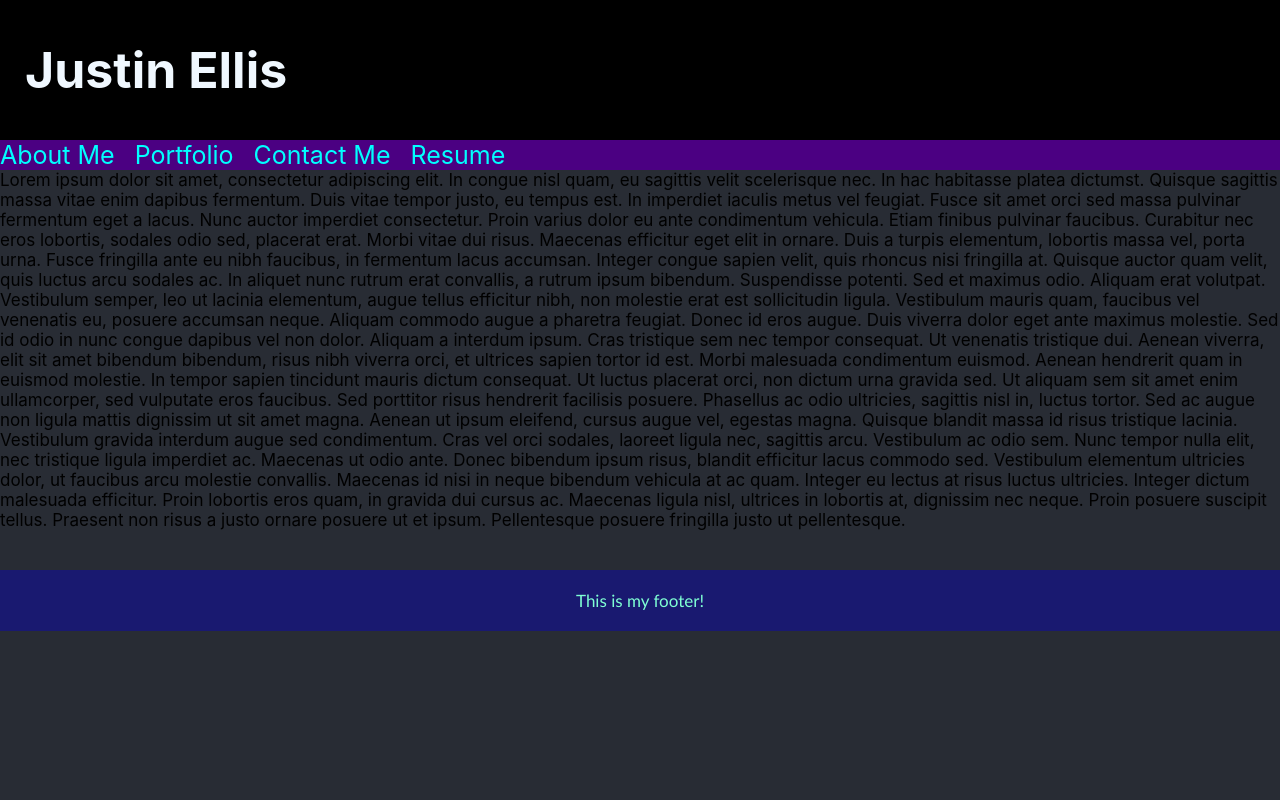
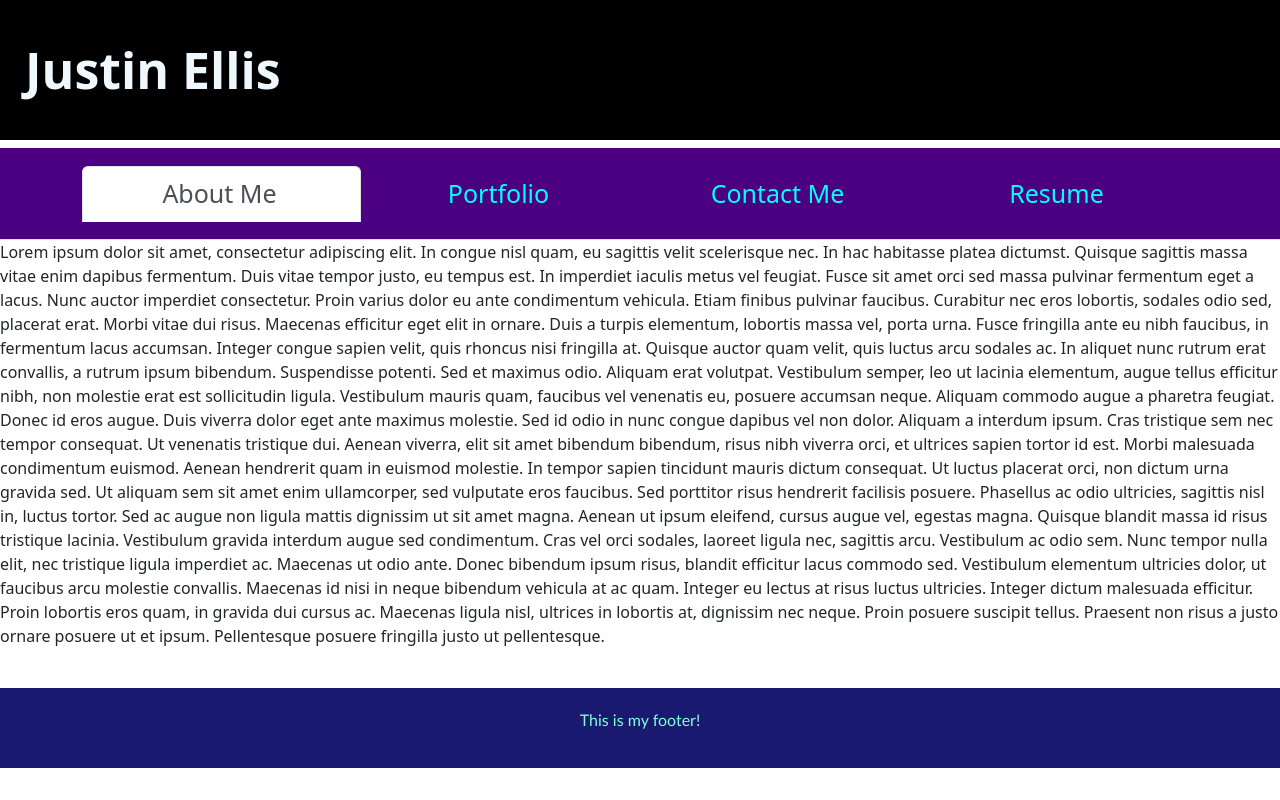
Before and after one commit to jdellis490/react-portfolio, a React (Create React App) app: page / in a window 1280 px wide. Built offline with nearby package versions, Linux system fonts and the light colour scheme.

Commit message:
Added Bootstrap for navbar styling and component pages for future rendering

```diff
--- a/package.json
+++ b/package.json
@@ -6,7 +6,9 @@
     "@testing-library/jest-dom": "^5.16.5",
     "@testing-library/react": "^13.4.0",
     "@testing-library/user-event": "^13.5.0",
+    "bootstrap": "^5.2.3",
     "react": "^18.2.0",
+    "react-bootstrap": "^2.7.0",
     "react-dom": "^18.2.0",
     "react-scripts": "5.0.1",
     "web-vitals": "^2.1.4"
--- a/src/components/Header.js
+++ b/src/components/Header.js
@@ -5,7 +5,7 @@ const Header = () => {
   return (
     <div>
       <h1 className="header">Justin Ellis</h1>
-      <Navbar />
+      <Navbar className='container' />
     </div>
   );
 };
--- a/src/components/Navbar.js
+++ b/src/components/Navbar.js
@@ -1,16 +1,25 @@
-import React from 'react'
+import React from "react";
+import Nav from "react-bootstrap/Nav";
 
 const Navbar = () => {
   return (
-    <div className='navbar'>
-        <ul>
-            <li><a href="">About Me</a></li>
-            <li><a href="">Portfolio</a></li>
-            <li><a href="">Contact Me</a></li>
-            <li><a href="">Resume</a></li>
-        </ul>
-    </div>
-  )
-}
+    <Nav className="navbar" justify variant="tabs" defaultActiveKey="/home">
+      <div className="container">
+        <Nav.Item>
+          <Nav.Link href="/home">About Me</Nav.Link>
+        </Nav.Item>
+        <Nav.Item>
+          <Nav.Link eventKey="portfolio">Portfolio</Nav.Link>
+        </Nav.Item>
+        <Nav.Item>
+          <Nav.Link eventKey="contact">Contact Me</Nav.Link>
+        </Nav.Item>
+        <Nav.Item>
+          <Nav.Link eventKey="resume">Resume</Nav.Link>
+        </Nav.Item>
+      </div>
+    </Nav>
+  );
+};
 
-export default Navbar
+export default Navbar;
--- a/src/index.css
+++ b/src/index.css
@@ -42,7 +42,9 @@ body {
 
 
 .container{
-
+  width: 90%;
+  margin: auto;
+  padding: 10px;
 }
 
 .footer {
--- a/src/index.js
+++ b/src/index.js
@@ -2,6 +2,7 @@ import React from 'react';
 import ReactDOM from 'react-dom/client';
 import './index.css';
 import App from './App';
+import 'bootstrap/dist/css/bootstrap.min.css';
 import reportWebVitals from './reportWebVitals';
 
 const root = ReactDOM.createRoot(document.getElementById('root'));
```
Also changed, not shown: src/components/About.js (added), src/components/Contact.js (added), src/components/Resume.js (added), 2 other files (tests, documents, lock files or other folders).
